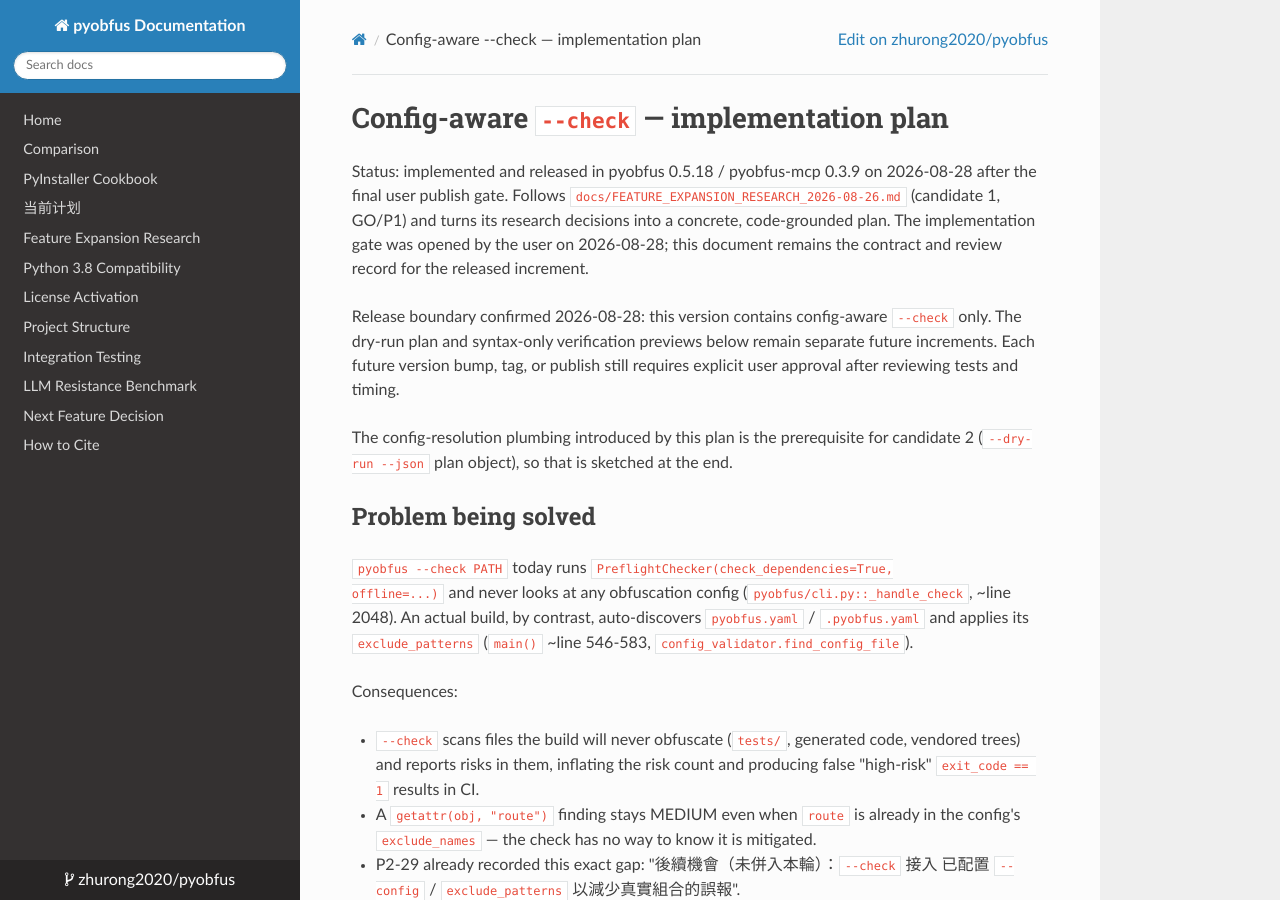
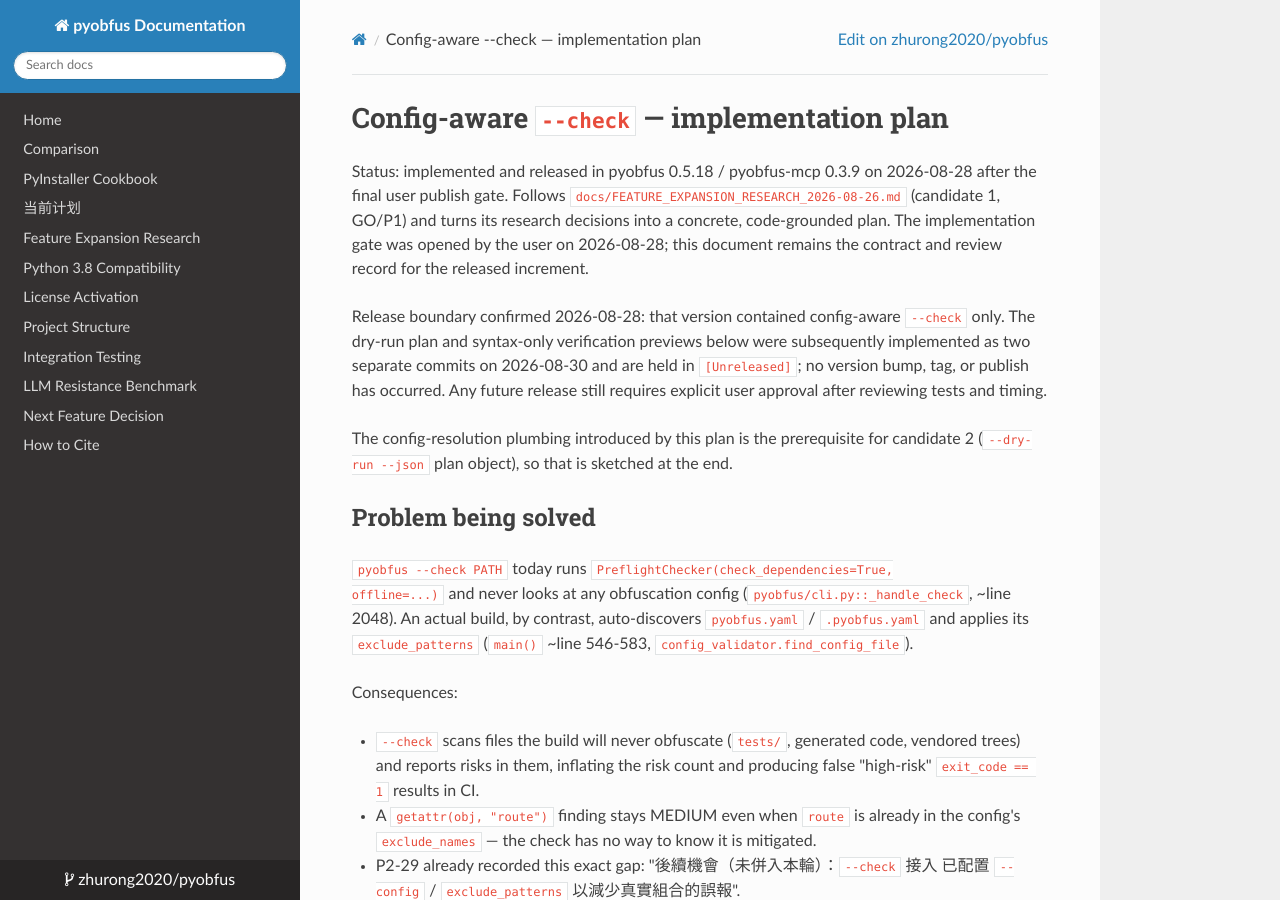
Before and after one commit to zhurong2020/pyobfus, an MkDocs documentation site: the page built from docs/CONFIG_AWARE_CHECK_DESIGN.md, in a window 1280 px wide and 900 px high. Built offline with MkDocs 1.6.1, drawn with Linux system fonts in a browser that asks for light colours; nearby versions of some CDN libraries.

Commit message:
docs: hold next CLI features for release gate

```diff
--- a/docs/CONFIG_AWARE_CHECK_DESIGN.md
+++ b/docs/CONFIG_AWARE_CHECK_DESIGN.md
@@ -7,10 +7,12 @@
 gate was opened by the user on 2026-08-28; this document remains the contract
 and review record for the released increment.
 
-Release boundary confirmed 2026-08-28: this version contains config-aware
+Release boundary confirmed 2026-08-28: that version contained config-aware
 `--check` only. The dry-run plan and syntax-only verification previews below
-remain separate future increments. Each future version bump, tag, or publish
-still requires explicit user approval after reviewing tests and timing.
+were subsequently implemented as two separate commits on 2026-08-30 and are
+held in `[Unreleased]`; no version bump, tag, or publish has occurred. Any
+future release still requires explicit user approval after reviewing tests and
+timing.
 
 The config-resolution plumbing introduced by this plan is the prerequisite for
 candidate 2 (`--dry-run --json` plan object), so that is sketched at the end.
```
Also changed, not shown: CLAUDE.md (+5 -2 lines), docs/CURRENT_PLAN_ZH.md (+21 -5 lines).
